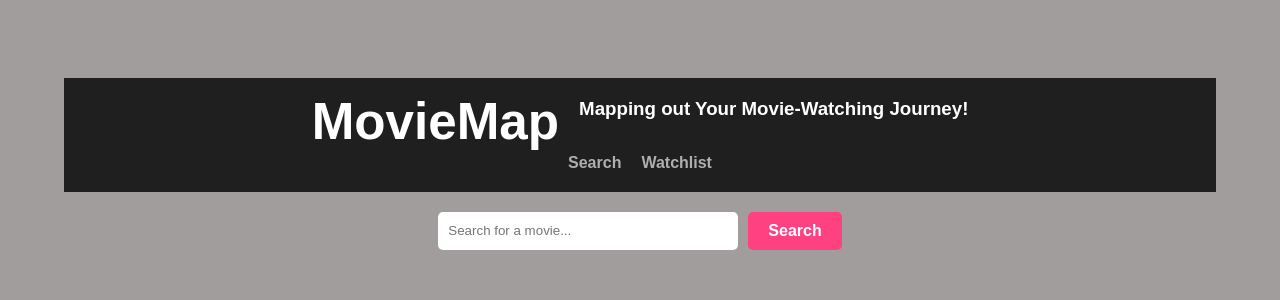
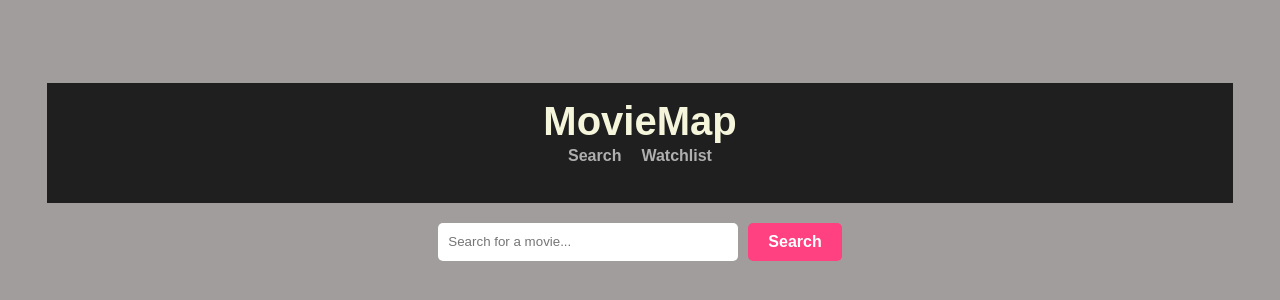
Before and after one commit to AbeysiriLasantha/SBA_320H_ReactWebApp, a React (Vite) app: page / in a window 1280 px wide. Shown: the part 206-506 px from the top of the page. Built offline with nearby package versions, Linux system fonts and the light colour scheme.

Commit message:
Improved the CSS further

```diff
--- a/src/App.css
+++ b/src/App.css
@@ -10,15 +10,18 @@ body {
   color: #ffffff;
   line-height: 1.6;
 
-    display: flex;            /* Make the body a flex container */
-    justify-content: center;   /* Center horizontally */
-    align-items: center;       /* Center vertically */
+    display: flex;
+    justify-content: center;
+    align-items: center;
 }
 
 header {
   background: #1f1f1f;
+  color:  beige;
   padding: 1rem;
   text-align: center;
+  height: 120px;
+  margin: 15px;
 }
 
 nav {
@@ -133,5 +136,10 @@ form button:hover {
 }
 
 #root {
-  width: 90%;
+  width: 95%;
 }
+
+.movieMapTitle {
+  font-size: 2.5em;
+  color: beige;
+}
--- a/src/components/Header.jsx
+++ b/src/components/Header.jsx
@@ -5,13 +5,12 @@ const Header = () => {
   return (
     <header>
       <nav className='appTitle'>
-        <h1> MovieMap </h1>
-        <h3> Mapping out Your Movie-Watching Journey! </h3>
+        <h1 className='movieMapTitle'> MovieMap </h1>
       </nav>
 
       <nav>
-        <Link to="/">Search</Link>
-        <Link to="/watchlist">Watchlist</Link>
+        <Link to="/" className="button">Search</Link>
+        <Link to="/watchlist" className="button">Watchlist</Link>
       </nav>
 
     </header>
```
